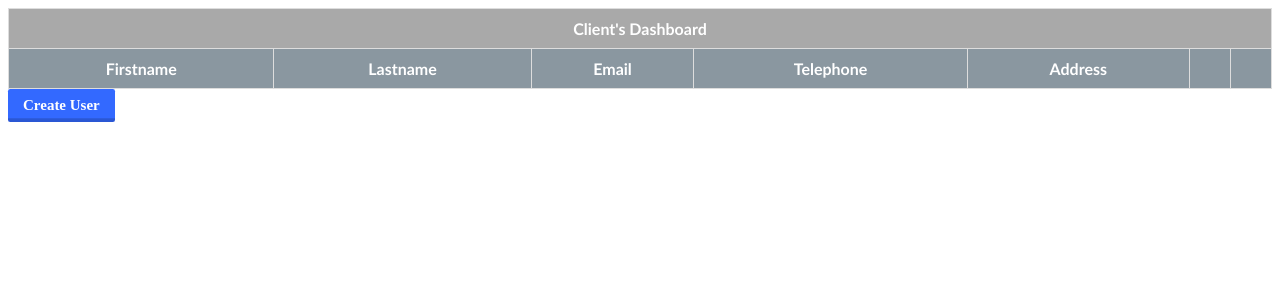
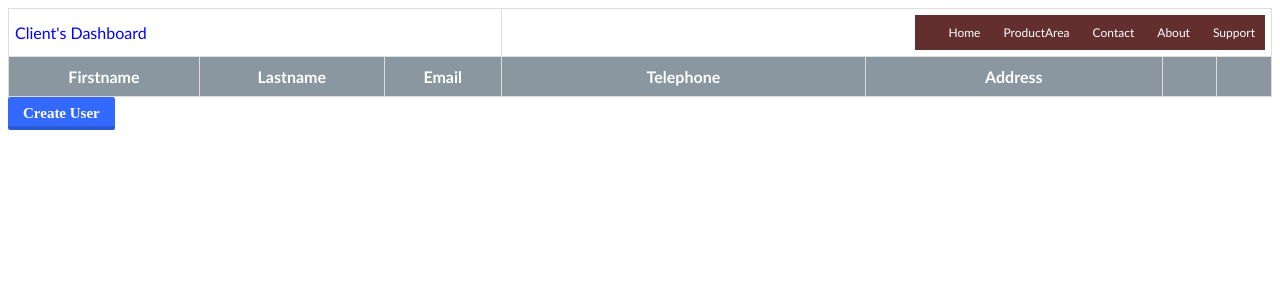
Before and after one commit to himdyoti/fl_feature, a Python web app: template templates/dashboard.html in a window 1280 px wide. Shown: the top 300 px of the page. Run offline with Jinja, Linux system fonts and the light colour scheme; the template is opened without the code that fills it: most values are stand-ins (such as "Sample title", 1, 10 or a date in 2020); lists and menus that the app fills with data are empty; some libraries are stand-ins or nearby versions.

Commit message:
menu added + ui improved

```diff
--- a/static/css/style.css
+++ b/static/css/style.css
@@ -81,3 +81,25 @@ color:red;
 
 div#client_form td {font-size: 13px;}
 div#client_form td input, textarea{font-size: 12px;}
+
+/*https://www.w3schools.com/howto/tryit.asp?filename=tryhow_css_menu_hor_scroll */
+
+div.scrollmenu {
+    background-color: #622e2e;
+    overflow: auto;
+    max-width: 350px;
+    white-space: nowrap;
+    font-size: 12px;
+}
+
+div.scrollmenu a {
+    display: inline-block;
+    color: white;
+    text-align: center;
+    padding: 10px;
+    text-decoration: none;
+}
+
+div.scrollmenu a:hover {
+    background-color: #777;
+}
--- a/templates/dashboard.html
+++ b/templates/dashboard.html
@@ -6,10 +6,21 @@
 {% endblock%}
 
 {% block content %}
+{{ super() }}
 
 <table border="1" id="all_clients">
 <thead>
-<tr><th colspan="7" style="background-color:darkgrey">Client's Dashboard</th></tr>
+<tr><td colspan="3" style="color:blue;">Client's Dashboard</td>
+<td colspan="4" align="right">
+<div class="scrollmenu">
+  <a href="#home">Home</a>
+  <a href="/productarea">ProductArea</a>
+  <a href="#contact">Contact</a>
+  <a href="#about">About</a>
+  <a href="#support">Support</a>
+</div>
+</td>
+</tr>
 <tr><th>Firstname</th><th>Lastname</th><th>Email</th><th>Telephone</th><th>Address</th><th></th><th></th></tr>
 </thead>
 <tbody  data-bind = "foreach : clients">
@@ -101,3 +112,7 @@
 </script>
 
 {% endblock %}
+
+{% block footer %}
+{{ super() }}
+{% endblock %}
--- a/templates/layout.html
+++ b/templates/layout.html
@@ -1,7 +1,9 @@
+
 <!DOCTYPE HTML>
 <html>
 <head>
 {% block head %}
+<meta name="viewport" content="width=device-width, initial-scale=1">
 <link rel="stylesheet" href="//code.jquery.com/ui/1.12.1/themes/base/jquery-ui.css">
 <link rel="stylesheet" href="https://cdnjs.cloudflare.com/ajax/libs/font-awesome/4.7.0/css/font-awesome.min.css">
 <link rel="stylesheet" href="{{url_for('static',filename='css/style.css')}}" />
@@ -15,8 +17,11 @@
 </head>
 
 <body>
-{% block content %}{% endblock %}
+{% block content %}
 
+{% endblock %}
 </body>
+{% block footer %}
 
+{% endblock %}
 </html>
```
Also changed, not shown: templates/fl_feature.html (+8 -2 lines).
